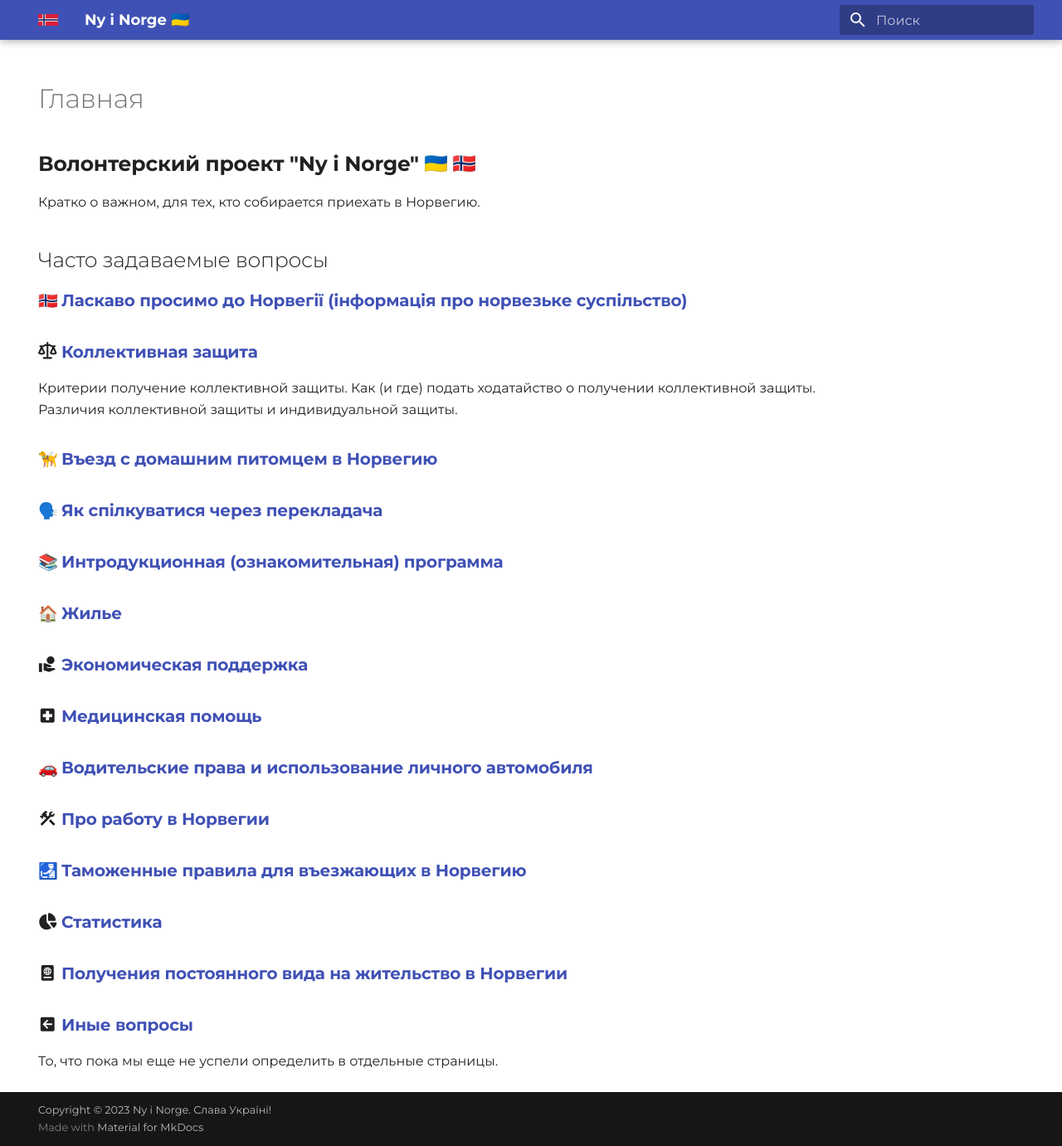
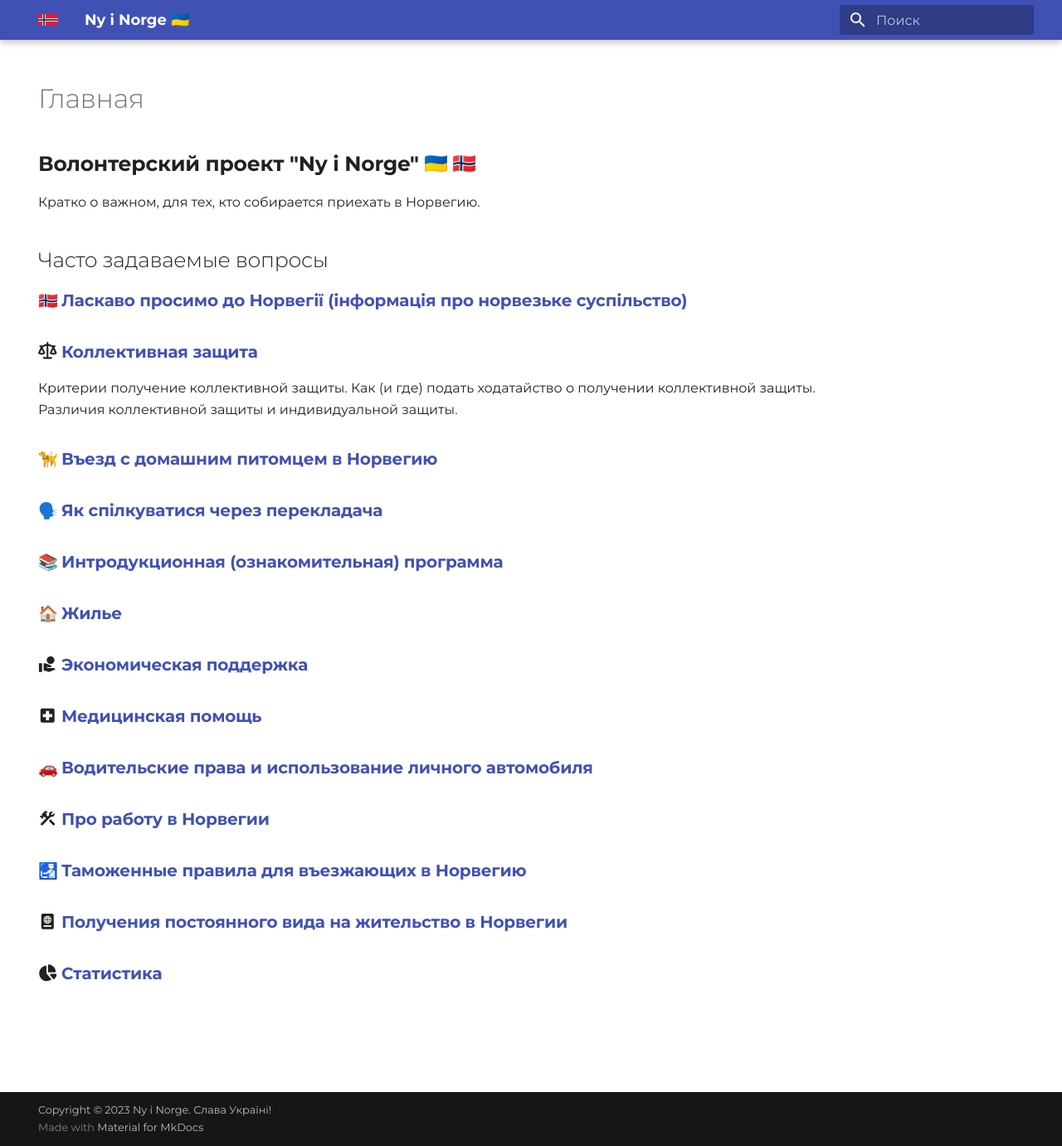
Before and after one commit to nyinorge/nyinorge.github.io, an MkDocs documentation site: the page built from docs/index.md, in a window 1280 px wide and 1381 px high. Shown: the whole window at 83% size. Built offline with MkDocs 1.6.1 and Material for MkDocs 9.7.7, drawn with Linux system fonts in a browser that asks for light colours; emoji names are drawn with the system emoji font.

Commit message:
Remove non-existing link

```diff
--- a/docs/index.md
+++ b/docs/index.md
@@ -32,9 +32,6 @@ hide:
 
 ## :customs: [Таможенные правила для въезжающих в Норвегию](toll.md)
 
-## :fontawesome-solid-chart-pie: [Статистика](statistikk.md)
-
 ## :material-passport: [Получения постоянного вида на жительство в Норвегии](permanent-oppholdstillatelse.md)
 
-## :material-arrow-left-box: [Иные вопросы](annet.md)
-То, что пока мы еще не успели определить в отдельные страницы.
+## :fontawesome-solid-chart-pie: [Статистика](statistikk.md)
```
